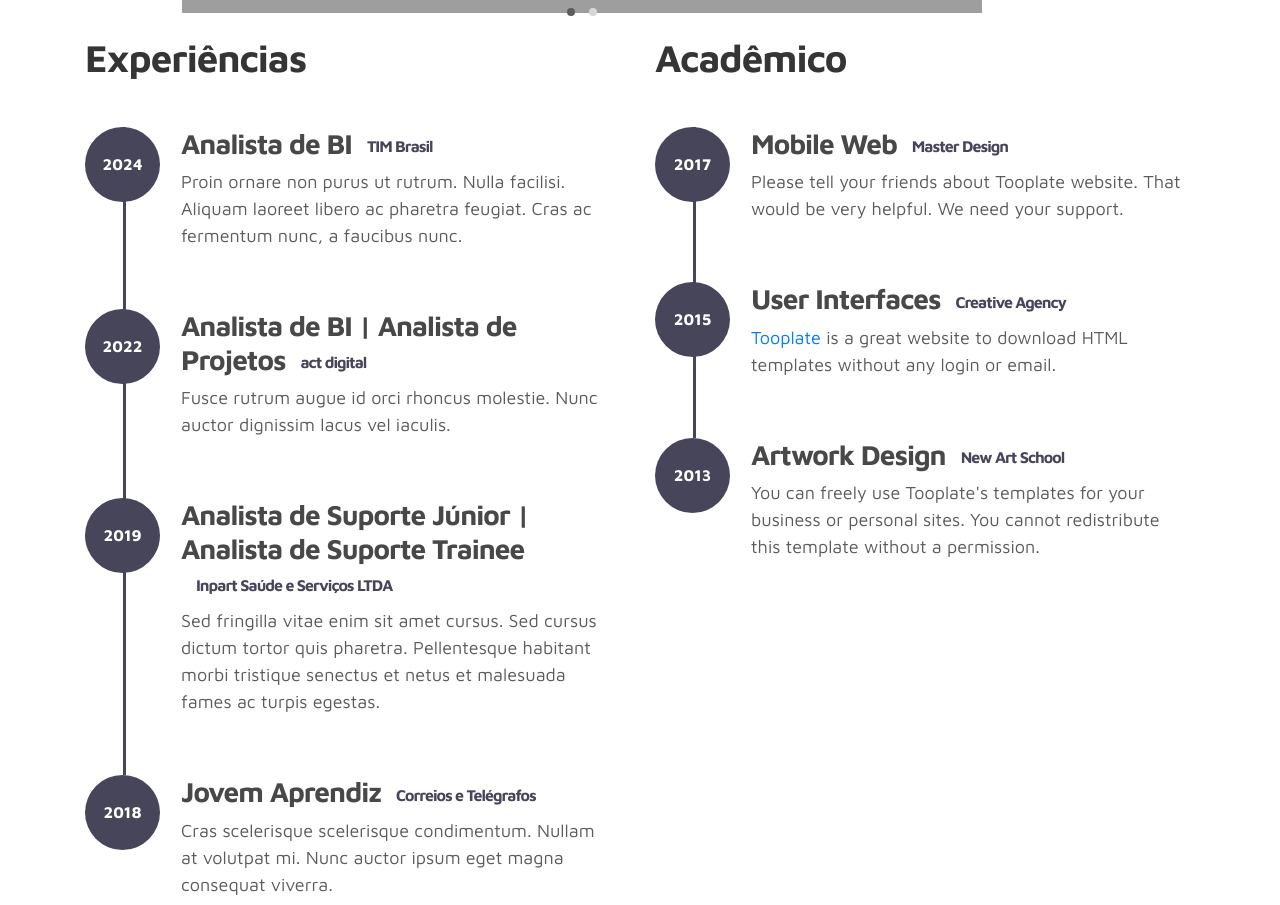
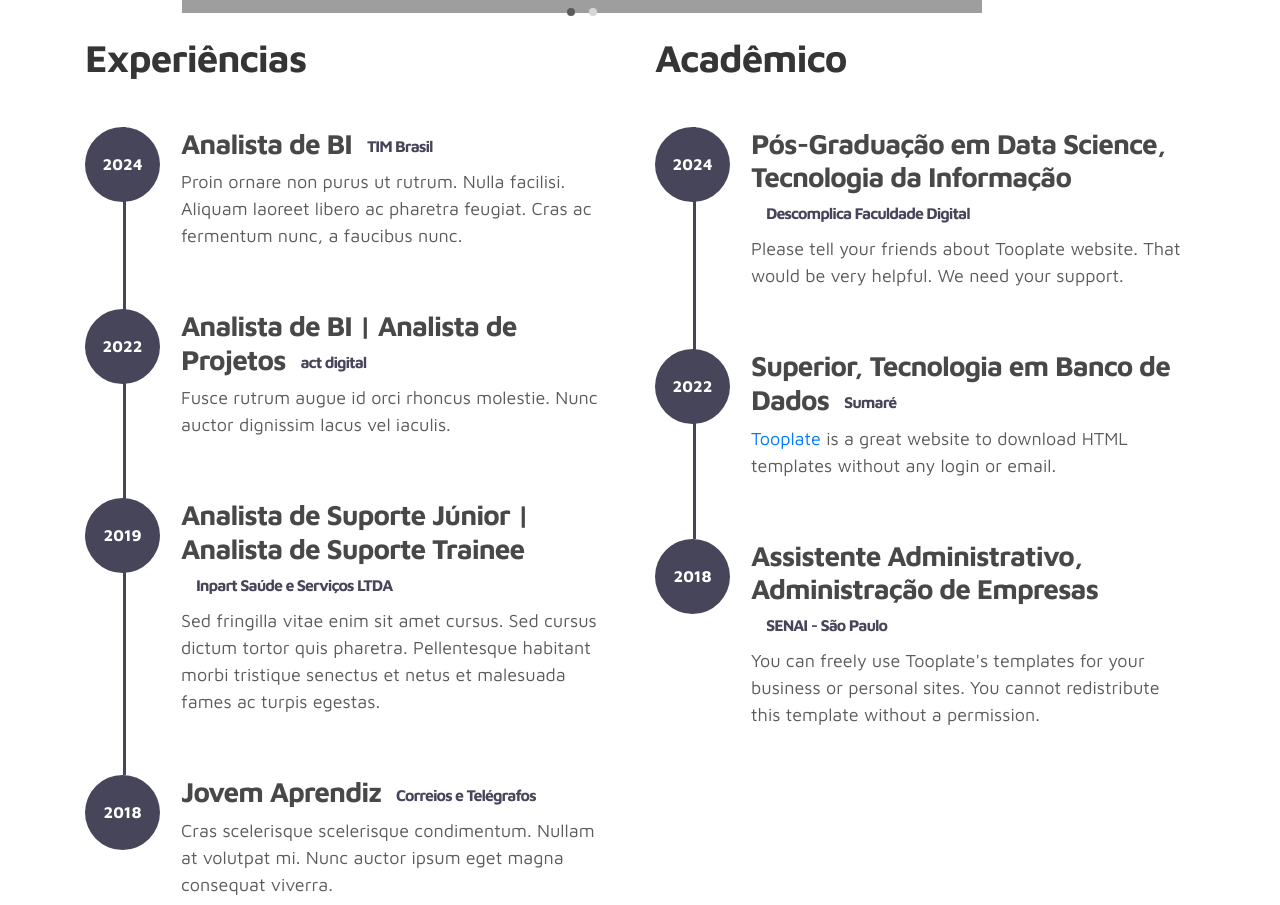
Before and after one commit to Marco87/andre_camillo, a plain HTML site: page index.html in a window 1280 px wide. Shown: the part 1240-2145 px from the top of the page. Drawn offline with Linux system fonts and the light colour scheme; grey boxes are pictures that could not be loaded.

Commit message:
Add files via upload

```diff
--- a/index.html
+++ b/index.html
@@ -176,30 +176,30 @@
                     <div class="timeline">
                         <div class="timeline-wrapper">
                              <div class="timeline-yr">
-                                  <span>2017</span>
+                                  <span>2024</span>
                              </div>
                              <div class="timeline-info">
-                                  <h3><span>Mobile Web</span><small>Master Design</small></h3>
+                                  <h3><span>Pós-Graduação em Data Science, Tecnologia da Informação</span><small>Descomplica Faculdade Digital</small></h3>
                                   <p>Please tell your friends about Tooplate website. That would be very helpful. We need your support.</p>
                              </div>
                         </div>
 
                         <div class="timeline-wrapper">
                             <div class="timeline-yr">
-                                <span>2015</span>
+                                <span>2022</span>
                             </div>
                             <div class="timeline-info">
-                                <h3><span>User Interfaces</span><small>Creative Agency</small></h3>
+                                <h3><span>Superior, Tecnologia em Banco de Dados</span><small>Sumaré</small></h3>
                                 <p><a rel="nofollow" href="https://www.facebook.com/tooplate">Tooplate</a> is a great website to download HTML templates without any login or email.</p>
                             </div>
                         </div>
 
                         <div class="timeline-wrapper">
                             <div class="timeline-yr">
-                                <span>2013</span>
+                                <span>2018</span>
                             </div>
                             <div class="timeline-info">
-                                <h3><span>Artwork Design</span><small>New Art School</small></h3>
+                                <h3><span>Assistente Administrativo, Administração de Empresas</span><small>SENAI - São Paulo</small></h3>
                                 <p>You can freely use Tooplate's templates for your business or personal sites. You cannot redistribute this template without a permission.</p>
                             </div>
                         </div>
```
